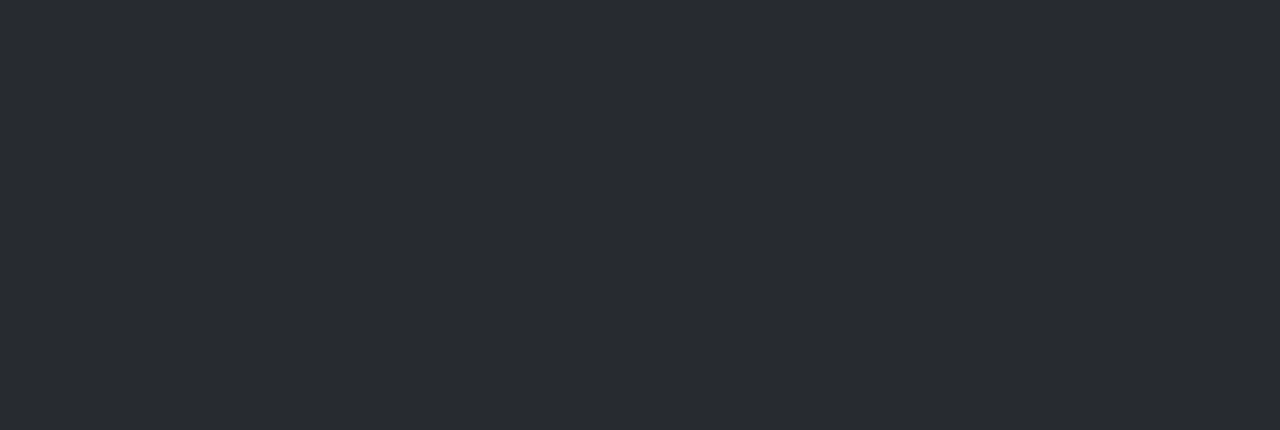
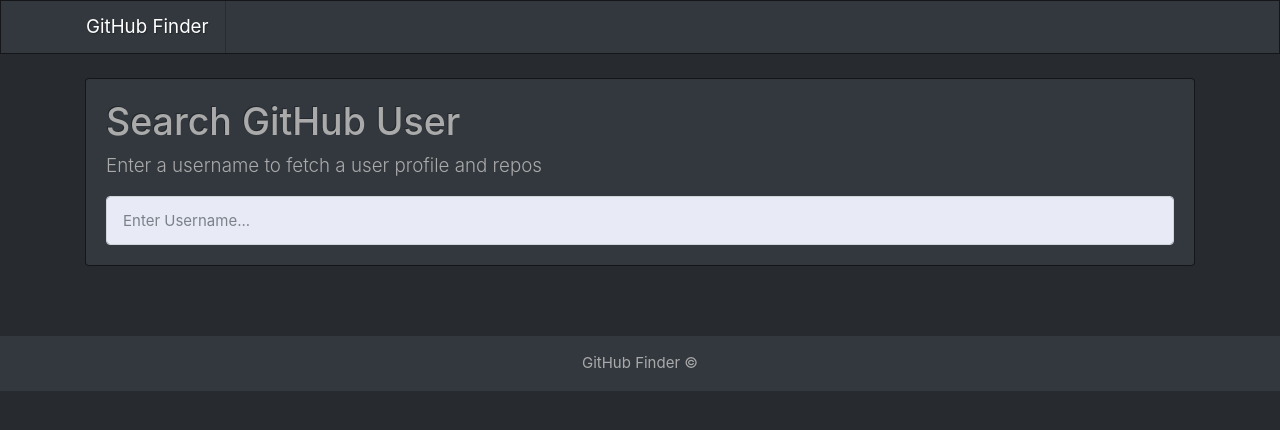
Before and after one commit to engrmzubair/github-finder, a plain HTML site: page index.html in a window 1280 px wide. Drawn offline with nearby package versions, Linux system fonts and the light colour scheme.

Commit message:
basic UI design complete

```diff
--- a/index.html
+++ b/index.html
@@ -9,12 +9,42 @@
   <link rel="stylesheet" href="https://bootswatch.com/4/slate/bootstrap.min.css">
 
   <title>GitHub Finder</title>
+
+  <style>
+    .navbar,
+    footer {
+      background-color: #32383e;
+      color: #aaa;
+    }
+
+    #searchUser {
+      background-color: #e8eaf6;
+    }
+  </style>
 </head>
 
 <body>
+  <nav class="navbar navbar-dark mb-4">
+    <div class="container">
+      <a href="#" class="navbar-brand">GitHub Finder</a>
+    </div>
+  </nav>
+  <div class="container searchContainer">
+    <div class="search card card-body">
+      <h1>Search GitHub User</h1>
+      <p class="lead">Enter a username to fetch a user profile and repos</p>
+      <input type="text" name="" placeholder="Enter Username..." id="searchUser" class="form-control">
+    </div>
+    <br>
+    <div id="profile">
+    </div>
+  </div>
 
 
 
+  <footer class="mt-5 p-3 text-center">
+    GitHub Finder &copy;
+  </footer>
 
 
 
```
